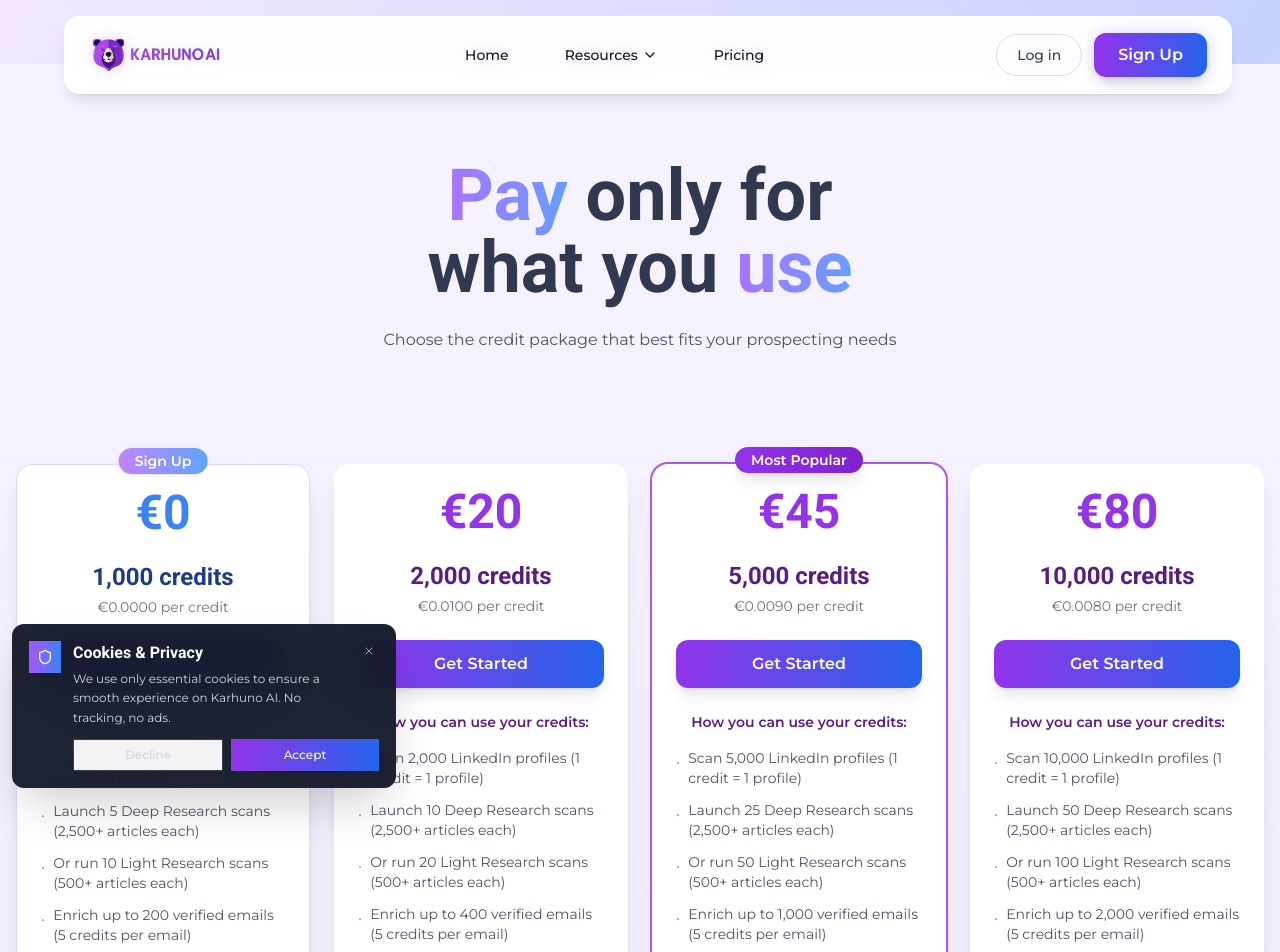
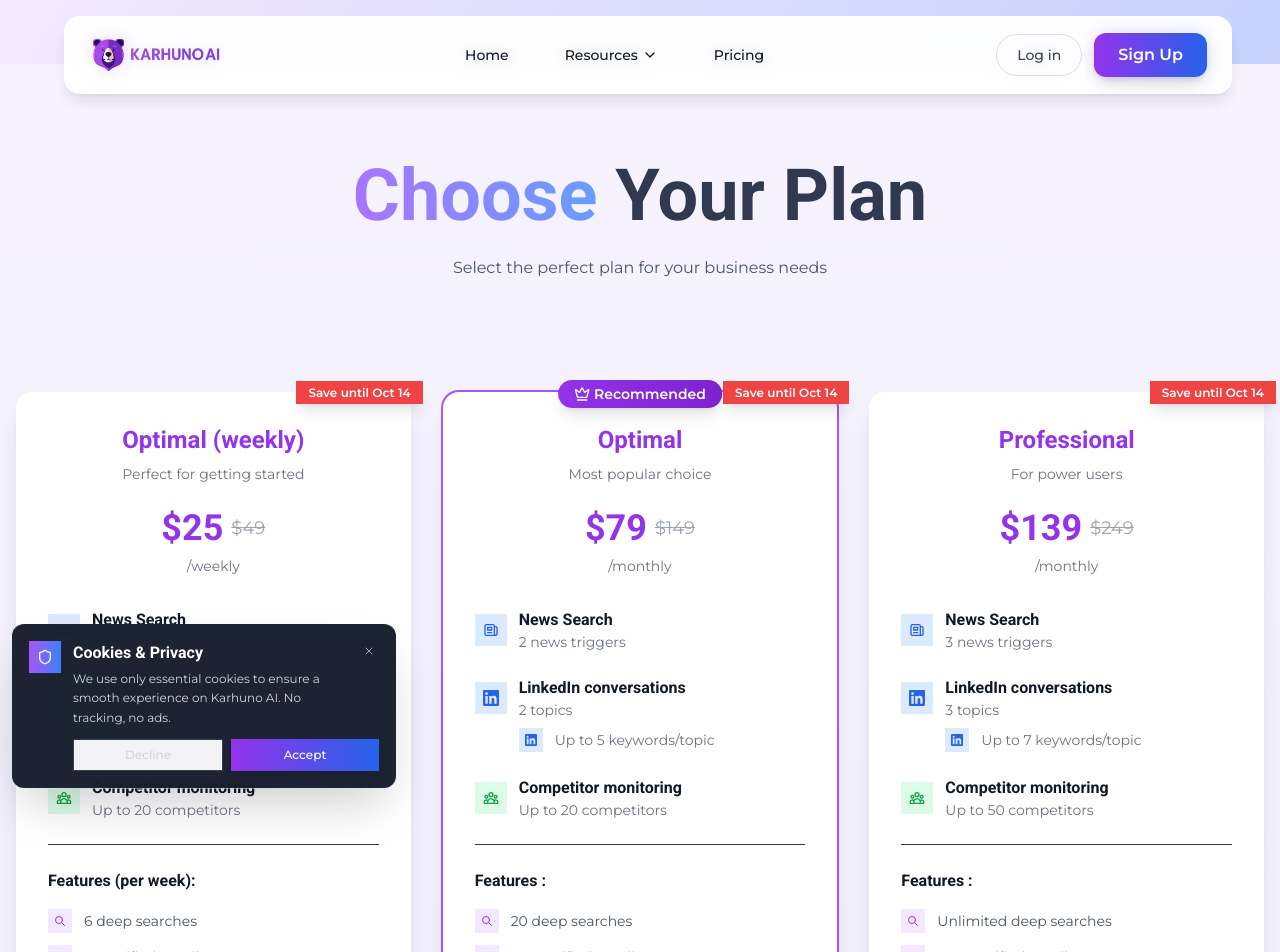
Before and after one commit to dbstepkin/karhuno.com, a Next.js app: page /pricing in a window 1280 px wide. Shown: the top 952 px of the page. Built offline with nearby package versions, Linux system fonts and the light colour scheme.

Commit message:
feat: redesign pricing page with three subscription plans matching the modal design

```diff
--- a/src/app/pricing/page.tsx
+++ b/src/app/pricing/page.tsx
@@ -4,71 +4,89 @@ import { motion } from "framer-motion";
 import { useEffect } from "react";
 import Footer from "@/components/home/footer";
 import { Montserrat } from "next/font/google";
+import { Crown, Shield, Check } from "lucide-react";
 
-interface Feature {
-  text: string;
+interface PricingPlan {
+  name: string;
+  description: string;
+  price: number;
+  originalPrice: number;
+  period: string;
+  isRecommended: boolean;
+  features: {
+    newsSearch: {
+      triggers: number;
+    };
+    linkedinConversations: {
+      topics: number;
+      keywordsPerTopic: number;
+    };
+    competitorMonitoring: {
+      competitors: number;
+    };
+    weeklyFeatures: {
+      deepSearches: number | string;
+      verifiedEmails: number;
+      newLeads: string;
+    };
+  };
 }
 
-interface PricingPackage {
-  price: number;
-  credits: number;
-  pricePerCredit: number;
-  features: Feature[];
-  isPopular: boolean;
-  isFree?: boolean;
-}
-
-const pricingPackages: PricingPackage[] = [
+const pricingPlans: PricingPlan[] = [
   {
-    price: 0,
-    credits: 1000,
-    pricePerCredit: 0.0000,
-    features: [
-      { text: "Scan 1,000 LinkedIn profiles (1 credit = 1 profile)" },
-      { text: "Launch 5 Deep Research scans (2,500+ articles each)" },
-      { text: "Or run 10 Light Research scans (500+ articles each)" },
-      { text: "Enrich up to 200 verified emails (5 credits per email)" },
-      { text: "*Valid for new users only*" },
-    ],
-    isPopular: false,
-    isFree: true,
+    name: "Optimal (weekly)",
+    description: "Perfect for getting started",
+    price: 25,
+    originalPrice: 49,
+    period: "weekly",
+    isRecommended: false,
+    features: {
+      newsSearch: { triggers: 2 },
+      linkedinConversations: { topics: 2, keywordsPerTopic: 5 },
+      competitorMonitoring: { competitors: 20 },
+      weeklyFeatures: {
+        deepSearches: 6,
+        verifiedEmails: 70,
+        newLeads: "daily!"
+      }
+    }
   },
   {
-    price: 20,
-    credits: 2000,
-    pricePerCredit: 0.0100,
-    features: [
-      { text: "Scan 2,000 LinkedIn profiles (1 credit = 1 profile)" },
-      { text: "Launch 10 Deep Research scans (2,500+ articles each)" },
-      { text: "Or run 20 Light Research scans (500+ articles each)" },
-      { text: "Enrich up to 400 verified emails (5 credits per email)" },
-    ],
-    isPopular: false,
+    name: "Optimal",
+    description: "Most popular choice",
+    price: 79,
+    originalPrice: 149,
+    period: "monthly",
+    isRecommended: true,
+    features: {
+      newsSearch: { triggers: 2 },
+      linkedinConversations: { topics: 2, keywordsPerTopic: 5 },
+      competitorMonitoring: { competitors: 20 },
+      weeklyFeatures: {
+        deepSearches: 20,
+        verifiedEmails: 300,
+        newLeads: "daily!"
+      }
+    }
   },
   {
-    price: 45,
-    credits: 5000,
-    pricePerCredit: 0.0090,
-    features: [
-      { text: "Scan 5,000 LinkedIn profiles (1 credit = 1 profile)" },
-      { text: "Launch 25 Deep Research scans (2,500+ articles each)" },
-      { text: "Or run 50 Light Research scans (500+ articles each)" },
-      { text: "Enrich up to 1,000 verified emails (5 credits per email)" },
-    ],
-    isPopular: true,
-  },
-  {
-    price: 80,
-    credits: 10000,
-    pricePerCredit: 0.0080,
-    features: [
-      { text: "Scan 10,000 LinkedIn profiles (1 credit = 1 profile)" },
-      { text: "Launch 50 Deep Research scans (2,500+ articles each)" },
-      { text: "Or run 100 Light Research scans (500+ articles each)" },
-      { text: "Enrich up to 2,000 verified emails (5 credits per email)" },
-    ],
-    isPopular: false,
-  },
+    name: "Professional",
+    description: "For power users",
+    price: 139,
+    originalPrice: 249,
+    period: "monthly",
+    isRecommended: false,
+    features: {
+      newsSearch: { triggers: 3 },
+      linkedinConversations: { topics: 3, keywordsPerTopic: 7 },
+      competitorMonitoring: { competitors: 50 },
+      weeklyFeatures: {
+        deepSearches: "Unlimited",
+        verifiedEmails: 1000,
+        newLeads: "daily!"
+      }
+    }
+  }
 ];
 
 const montserrat = Montserrat({
@@ -110,99 +128,178 @@ export default function PricingPage() {
           className="text-center mb-16 px-4"
         >
           <h2 className="text-5xl md:text-6xl lg:text-7xl font-bold font-roboto leading-tight">
-            <span className="bg-gradient-to-r from-[#a974ff] to-[#679eff] bg-clip-text text-transparent">Pay</span>{" "}
-            only for
-            <br />
-            what you{" "}
-            <span className="bg-gradient-to-r from-[#a974ff] to-[#679eff] bg-clip-text text-transparent">
-              use
-            </span>
+            <span className="bg-gradient-to-r from-[#a974ff] to-[#679eff] bg-clip-text text-transparent">Choose</span>{" "}
+            Your Plan
           </h2>
           <p className="text-gray-600 mt-6 max-w-2xl mx-auto text-base font-montserrat">
-            Choose the credit package that best fits your prospecting needs
+            Select the perfect plan for your business needs
           </p>
         </motion.div>
 
         {/* Pricing Cards Grid */}
-        <div className="grid grid-cols-1 md:grid-cols-2 lg:grid-cols-4 gap-6 px-4 py-12">
-          {pricingPackages.map((pkg, index) => (
+        <div className="grid grid-cols-1 md:grid-cols-3 gap-8 px-4 py-12">
+          {pricingPlans.map((plan, index) => (
             <motion.div
               key={index}
               initial={{ opacity: 0, y: 20 }}
               animate={{ opacity: 1, y: 0 }}
               transition={{ duration: 0.5, delay: index * 0.1 }}
-              className={`relative flex flex-col items-center text-center bg-white p-6 rounded-2xl shadow-xl transition-all duration-300 hover:scale-[1.03] ${
-                pkg.isPopular ? "ring-2 ring-purple-500" : pkg.isFree ? "shadow-lg border border-purple-200" : ""
+              className={`relative flex flex-col bg-white p-8 rounded-2xl shadow-xl transition-all duration-300 hover:scale-[1.02] ${
+                plan.isRecommended ? "ring-2 ring-purple-500" : ""
               }`}
             >
-              {/* Sign Up Label */}
-              {pkg.isFree && (
-                <div className="absolute -top-4 left-1/2 -translate-x-1/2">
-                  <span className="bg-gradient-to-r from-purple-400 to-blue-400 text-white text-sm font-semibold px-4 py-1 rounded-full shadow font-montserrat">
-                    Sign Up
+              {/* Save Badge */}
+              <div className="absolute -top-3 -right-3">
+                <span className="bg-red-500 text-white text-xs font-semibold px-3 py-1 rounded-md shadow-lg">
+                  Save until Oct 14
+                </span>
+              </div>
+
+              {/* Recommended Badge */}
+              {plan.isRecommended && (
+                <div className="absolute -top-3 left-1/2 -translate-x-1/2">
+                  <span className="bg-gradient-to-r from-purple-600 to-purple-700 text-white text-sm font-semibold px-4 py-1 rounded-full shadow-lg flex items-center gap-1">
+                    <Crown className="w-4 h-4" />
+                    Recommended
                   </span>
                 </div>
               )}
-              {/* Most Popular Label */}
-              {pkg.isPopular && (
-                <div className="absolute -top-4 left-1/2 -translate-x-1/2">
-                  <span className="bg-gradient-to-r from-purple-600 to-purple-700 text-white text-sm font-semibold px-4 py-1 rounded-full shadow-lg font-montserrat">
-                    Most Popular
+
+              {/* Plan Header */}
+              <div className="text-center mb-6">
+                <h3 className="text-2xl font-bold text-purple-600 mb-2 font-roboto">
+                  {plan.name}
+                </h3>
+                <p className="text-gray-500 text-sm font-montserrat">
+                  {plan.description}
+                </p>
+              </div>
+
+              {/* Price */}
+              <div className="text-center mb-8">
+                <div className="flex items-center justify-center gap-2 mb-2">
+                  <span className="text-4xl font-bold text-purple-600 font-roboto">
+                    ${plan.price}
+                  </span>
+                  <span className="text-lg text-gray-400 line-through">
+                    ${plan.originalPrice}
                   </span>
                 </div>
-              )}
-              <div className="mb-6">
-                <span className={`text-5xl font-bold font-roboto ${pkg.isFree ? "text-blue-500" : "text-purple-600"}`}>
-                  €{pkg.price}
-                </span>
-              </div>
-              <div className="mb-6 text-center">
-                <p className={`text-2xl font-semibold font-roboto mb-1 ${pkg.isFree ? "text-blue-900" : "text-purple-900"}`}>
-                  {pkg.credits.toLocaleString()} credits
-                </p>
-                <p className="text-sm text-gray-500 font-montserrat">
-                  €{pkg.pricePerCredit.toFixed(4)} per credit
+                <p className="text-gray-500 text-sm font-montserrat">
+                  /{plan.period}
                 </p>
               </div>
+
+              {/* Features */}
+              <div className="space-y-6 mb-8">
+                {/* News Search */}
+                <div className="flex items-center gap-3">
+                  <div className="w-8 h-8 bg-blue-100 rounded-lg flex items-center justify-center">
+                    <svg className="w-4 h-4 text-blue-600" fill="none" stroke="currentColor" viewBox="0 0 24 24">
+                      <path strokeLinecap="round" strokeLinejoin="round" strokeWidth={2} d="M19 20H5a2 2 0 01-2-2V6a2 2 0 012-2h10a2 2 0 012 2v1m2 13a2 2 0 01-2-2V7m2 13a2 2 0 002-2V9a2 2 0 00-2-2h-2m-4-3H9M7 16h6M7 8h6v4H7V8z" />
+                    </svg>
+                  </div>
+                  <div>
+                    <p className="font-semibold text-gray-900 font-roboto">News Search</p>
+                    <p className="text-sm text-gray-500 font-montserrat">{plan.features.newsSearch.triggers} news triggers</p>
+                  </div>
+                </div>
+
+                {/* LinkedIn Conversations */}
+                <div className="space-y-2">
+                  <div className="flex items-center gap-3">
+                    <div className="w-8 h-8 bg-blue-100 rounded-lg flex items-center justify-center">
+                      <svg className="w-4 h-4 text-blue-600" fill="currentColor" viewBox="0 0 24 24">
+                        <path d="M20.447 20.452h-3.554v-5.569c0-1.328-.027-3.037-1.852-3.037-1.853 0-2.136 1.445-2.136 2.939v5.667H9.351V9h3.414v1.561h.046c.477-.9 1.637-1.85 3.37-1.85 3.601 0 4.267 2.37 4.267 5.455v6.286zM5.337 7.433c-1.144 0-2.063-.926-2.063-2.065 0-1.138.92-2.063 2.063-2.063 1.14 0 2.064.925 2.064 2.063 0 1.139-.925 2.065-2.064 2.065zm1.782 13.019H3.555V9h3.564v11.452zM22.225 0H1.771C.792 0 0 .774 0 1.729v20.542C0 23.227.792 24 1.771 24h20.451C23.2 24 24 23.227 24 22.271V1.729C24 .774 23.2 0 22.222 0h.003z"/>
+                      </svg>
+                    </div>
+                    <div>
+                      <p className="font-semibold text-gray-900 font-roboto">LinkedIn conversations</p>
+                      <p className="text-sm text-gray-500 font-montserrat">{plan.features.linkedinConversations.topics} topics</p>
+                    </div>
+                  </div>
+                  <div className="flex items-center gap-3 ml-11">
+                    <div className="w-6 h-6 bg-blue-100 rounded-lg flex items-center justify-center">
+                      <svg className="w-3 h-3 text-blue-600" fill="currentColor" viewBox="0 0 24 24">
+                        <path d="M20.447 20.452h-3.554v-5.569c0-1.328-.027-3.037-1.852-3.037-1.853 0-2.136 1.445-2.136 2.939v5.667H9.351V9h3.414v1.561h.046c.477-.9 1.637-1.85 3.37-1.85 3.601 0 4.267 2.37 4.267 5.455v6.286zM5.337 7.433c-1.144 0-2.063-.926-2.063-2.065 0-1.138.92-2.063 2.063-2.063 1.14 0 2.064.925 2.064 2.063 0 1.139-.925 2.065-2.064 2.065zm1.782 13.019H3.555V9h3.564v11.452zM22.225 0H1.771C.792 0 0 .774 0 1.729v20.542C0 23.227.792 24 1.771 24h20.451C23.2 24 24 23.227 24 22.271V1.729C24 .774 23.2 0 22.222 0h.003z"/>
+                      </svg>
+                    </div>
+                    <p className="text-sm text-gray-500 font-montserrat">Up to {plan.features.linkedinConversations.keywordsPerTopic} keywords/topic</p>
+                  </div>
+                </div>
+
+                {/* Competitor Monitoring */}
+                <div className="flex items-center gap-3">
+                  <div className="w-8 h-8 bg-green-100 rounded-lg flex items-center justify-center">
+                    <svg className="w-4 h-4 text-green-600" fill="none" stroke="currentColor" viewBox="0 0 24 24">
+                      <path strokeLinecap="round" strokeLinejoin="round" strokeWidth={2} d="M17 20h5v-2a3 3 0 00-5.356-1.857M17 20H7m10 0v-2c0-.656-.126-1.283-.356-1.857M7 20H2v-2a3 3 0 015.356-1.857M7 20v-2c0-.656.126-1.283.356-1.857m0 0a5.002 5.002 0 019.288 0M15 7a3 3 0 11-6 0 3 3 0 016 0zm6 3a2 2 0 11-4 0 2 2 0 014 0zM7 10a2 2 0 11-4 0 2 2 0 014 0z" />
+                    </svg>
+                  </div>
+                  <div>
+                    <p className="font-semibold text-gray-900 font-roboto">Competitor monitoring</p>
+                    <p className="text-sm text-gray-500 font-montserrat">Up to {plan.features.competitorMonitoring.competitors} competitors</p>
+                  </div>
+                </div>
+
+                {/* Weekly Features */}
+                <div className="border-t pt-6">
+                  <h4 className="font-semibold text-gray-900 mb-4 font-roboto">Features {plan.period === 'weekly' ? '(per week)' : ''}:</h4>
+                  <div className="space-y-3">
+                    <div className="flex items-center gap-3">
+                      <div className="w-6 h-6 bg-purple-100 rounded-lg flex items-center justify-center">
+                        <svg className="w-3 h-3 text-purple-600" fill="none" stroke="currentColor" viewBox="0 0 24 24">
+                          <path strokeLinecap="round" strokeLinejoin="round" strokeWidth={2} d="M21 21l-6-6m2-5a7 7 0 11-14 0 7 7 0 0114 0z" />
+                        </svg>
+                      </div>
+                      <p className="text-sm text-gray-600 font-montserrat">{plan.features.weeklyFeatures.deepSearches} deep searches</p>
+                    </div>
+                    <div className="flex items-center gap-3">
+                      <div className="w-6 h-6 bg-purple-100 rounded-lg flex items-center justify-center">
+                        <svg className="w-3 h-3 text-purple-600" fill="none" stroke="currentColor" viewBox="0 0 24 24">
+                          <path strokeLinecap="round" strokeLinejoin="round" strokeWidth={2} d="M3 8l7.89 4.26a2 2 0 002.22 0L21 8M5 19h14a2 2 0 002-2V7a2 2 0 00-2-2H5a2 2 0 00-2 2v10a2 2 0 002 2z" />
+                        </svg>
+                      </div>
+                      <p className="text-sm text-gray-600 font-montserrat">{plan.features.weeklyFeatures.verifiedEmails} verified emails</p>
+                    </div>
+                    <div className="flex items-center gap-3">
+                      <div className="w-6 h-6 bg-purple-100 rounded-lg flex items-center justify-center">
+                        <svg className="w-3 h-3 text-purple-600" fill="none" stroke="currentColor" viewBox="0 0 24 24">
+                          <path strokeLinecap="round" strokeLinejoin="round" strokeWidth={2} d="M13 7h8m0 0v8m0-8l-8 8-4-4-6 6" />
+                        </svg>
+                      </div>
+                      <p className="text-sm text-gray-600 font-montserrat">New leads - {plan.features.weeklyFeatures.newLeads}</p>
+                    </div>
+                  </div>
+                </div>
+              </div>
+
+              {/* Select Plan Button */}
               <button
                 onClick={() => window.location.href = 'https://my.karhuno.com/signup'}
-                className={`w-full bg-gradient-to-r from-purple-600 to-blue-600 text-white px-6 py-3 rounded-xl font-semibold hover:from-purple-700 hover:to-blue-700 transition-all duration-300 transform hover:scale-105 shadow-lg hover:shadow-purple-500/25 mb-6 ${montserrat.className}`}
+                className={`w-full px-6 py-3 rounded-xl font-semibold transition-all duration-300 transform hover:scale-105 shadow-lg ${montserrat.className} ${
+                  plan.isRecommended
+                    ? 'bg-gradient-to-r from-purple-600 to-blue-600 text-white hover:from-purple-700 hover:to-blue-700 hover:shadow-purple-500/25'
+                    : 'bg-gray-600 text-white hover:bg-gray-700'
+                }`}
               >
-                Get Started
+                Select Plan
               </button>
-              <div className="w-full">
-                <h4 className="text-sm font-semibold text-purple-900 font-montserrat mb-4">
-                  How you can use your credits:
-                </h4>
-                <ul className="space-y-3 text-left font-montserrat">
-                  {pkg.features.map((feature, i) => (
-                    <li key={i} className="flex items-start gap-2 text-sm text-gray-600">
-                      <span className="text-gray-400 mt-1">•</span>
-                      <span>{feature.text}</span>
-                    </li>
-                  ))}
-                </ul>
-              </div>
             </motion.div>
           ))}
         </div>
 
-        {/* Credit Usage Explanation */}
+        {/* Money-back Guarantee */}
         <motion.div
           initial={{ opacity: 0, y: 20 }}
           animate={{ opacity: 1, y: 0 }}
           transition={{ duration: 0.5, delay: 0.6 }}
-          className="py-[60px] text-center"
+          className="text-center py-8"
         >
-          <div className="credit-system-info">
-            <h2 className="text-[26px] font-bold font-roboto leading-tight mb-6">
-              <span className="bg-gradient-to-r from-[#a974ff] to-[#679eff] bg-clip-text text-transparent">
-                Flexible Credit System
-              </span>
-            </h2>
-            <p className="text-[18px] font-normal text-[#4A4A4A] max-w-[700px] mx-auto mt-[10px] font-montserrat">
-              Credits are valid forever and can be used anytime. Purchase more credits as you need them, with better rates for larger packages.
-            </p>
+          <div className="inline-flex items-center gap-3 bg-green-100 text-green-800 px-6 py-3 rounded-xl">
+            <Shield className="w-5 h-5" />
+            <span className="font-semibold font-montserrat">
+              7 days moneyback guarantee. No questions asked. One-click refund.
+            </span>
           </div>
         </motion.div>
 
@@ -222,7 +319,7 @@ export default function PricingPage() {
                   </span>
                 </h3>
                 <p className="text-base text-gray-500 font-montserrat max-w-xl">
-                  Talk to our team for custom credit packages and tailored support for large-scale prospecting.
+                  Talk to our team for custom plans and tailored support for large-scale operations.
                 </p>
               </div>
               <div className="flex-shrink-0">
```
